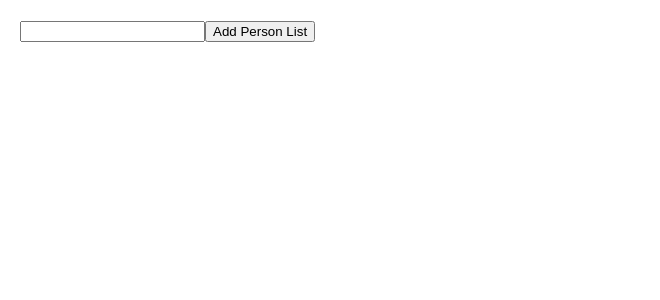
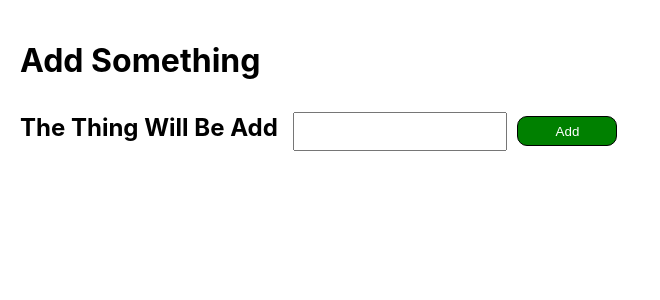
Before and after one commit to atakanhbk/First-Project, a React (Create React App) app: page / in a window 1280 px wide. Shown: the top 300 px of the page, without its empty margins (0-660 px from the left). Built offline with nearby package versions, Linux system fonts and the light colour scheme.

Commit message:
Add More Css

```diff
--- a/src/App.css
+++ b/src/App.css
@@ -12,7 +12,26 @@
 
 .person-name{
   width: auto;
-  border: 1px solid green ;
+  border: 2px solid black ;
+  background-color: blue;
+  color:white;
   border-radius: 10px;
   padding: 5px;
 }
+
+input{
+  margin: 10px;
+  width: 200px;
+  height: 25px;
+  padding: 5px;
+}
+
+button{
+  width: 100px;
+  height: 30px;
+  background-color: green;
+  border: 1px solid black;
+  color: white;
+  border-radius: 10px;
+
+}
--- a/src/App.js
+++ b/src/App.js
@@ -29,9 +29,14 @@ function App() {
 
   return (
     <div className="App">
+      <h1>Add Something</h1>
       <form onSubmit={handleSubmit}>
-        <input value={inputText} onChange={setInputValue} />
-        <button onClick={addPersonList}>Add Person List</button>
+        <h2>
+          The Thing Will Be Add{" "}
+          <input value={inputText} onChange={setInputValue} />
+          <button onClick={addPersonList}>Add</button>
+        </h2>
+
         <div className="person-list">{personList}</div>
       </form>
     </div>
```
